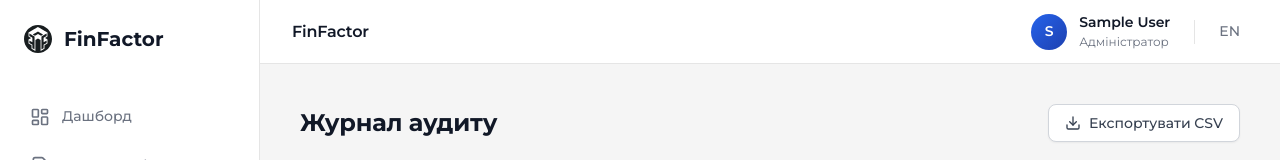
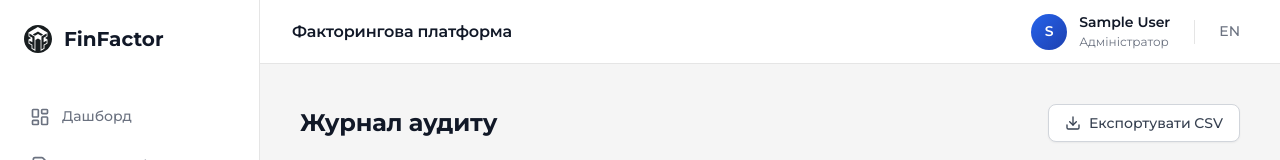
Before and after one commit to seorenome/factoring-platform, a React (Vite) app: page /audit in a window 1280 px wide. Shown: the top 160 px of the page. Built offline with nearby package versions, Linux system fonts and the light colour scheme; no server answers; sample sign-in values are in the browser's storage.

Commit message:
fix: dynamic header title based on language - Факторингова платформа / Factoring Platform

```diff
--- a/src/components/Header/Header.tsx
+++ b/src/components/Header/Header.tsx
@@ -54,7 +54,6 @@ export const Header: React.FC = () => {
 
   const handleProfile = () => {
     setIsDropdownOpen(false);
-    // TODO: navigate to profile page
   };
 
   useEffect(() => {
@@ -67,9 +66,13 @@ export const Header: React.FC = () => {
     return () => document.removeEventListener('mousedown', handleClickOutside);
   }, []);
 
+  const getPlatformName = () => {
+    return locale === 'uk' ? 'Факторингова платформа' : 'Factoring Platform';
+  };
+
   return (
     <HeaderContainer>
-      <Logo>FinFactor</Logo>
+      <Logo>{getPlatformName()}</Logo>
       <RightSection>
         <div style={{ position: 'relative' }} ref={dropdownRef}>
           <UserButton onClick={() => setIsDropdownOpen(!isDropdownOpen)}>
@@ -83,7 +86,7 @@ export const Header: React.FC = () => {
             <DropdownMenu>
               <DropdownItem onClick={handleProfile}>
                 <User size={16} />
-                Мій профіль
+                {t.common.profile || 'Мій профіль'}
               </DropdownItem>
               <DropdownItem onClick={handleLogout}>
                 <LogOut size={16} />
--- a/src/i18n/en.ts
+++ b/src/i18n/en.ts
@@ -30,7 +30,12 @@ export const en = {
   uploadDocument: 'Upload Document',
   addCompany: 'Add Company',
   createLimit: 'Create Limit',
-    limitsManagement: 'Limits Management'
+  limitsManagement: 'Limits Management',
+  // Add for menu:
+  limits: 'Limits',
+  audit: 'Audit Log',
+  notifications: 'Notifications',
+  reports: 'Reports'
 },
   roles: {
     factor: 'Factor',
--- a/src/i18n/uk.ts
+++ b/src/i18n/uk.ts
@@ -30,7 +30,11 @@ export const uk = {
   uploadDocument: 'Завантажити документ',
   addCompany: 'Додати компанію',
   createLimit: 'Створити ліміт',
-    limitsManagement: 'Управління лімітами'
+  limitsManagement: 'Управління лімітами',
+  limits: 'Ліміти',
+  audit: 'Журнал аудиту',
+  notifications: 'Повідомлення',
+  reports: 'Звіти'
 },
   roles: {
     factor: 'Фактор',
```
Also changed, not shown: src/components/Layout/Layout.tsx (+4 -4 lines), 1 other file (tests, documents, lock files or other folders). Lines whose indentation alone changed are shown as unchanged.
